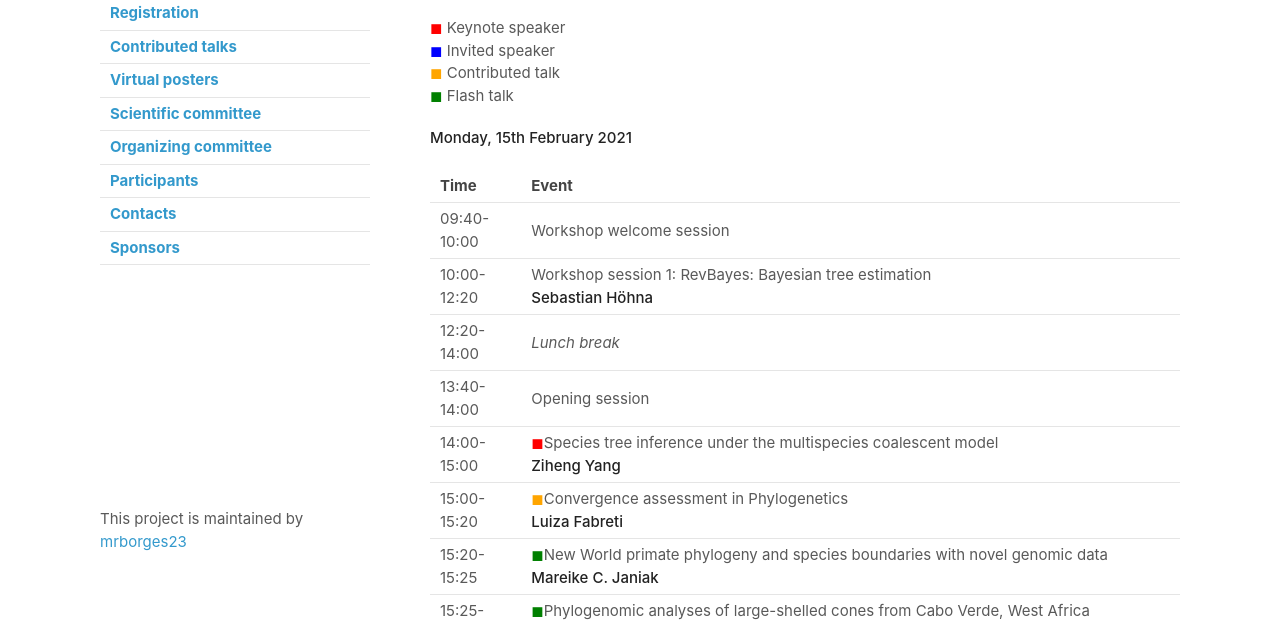
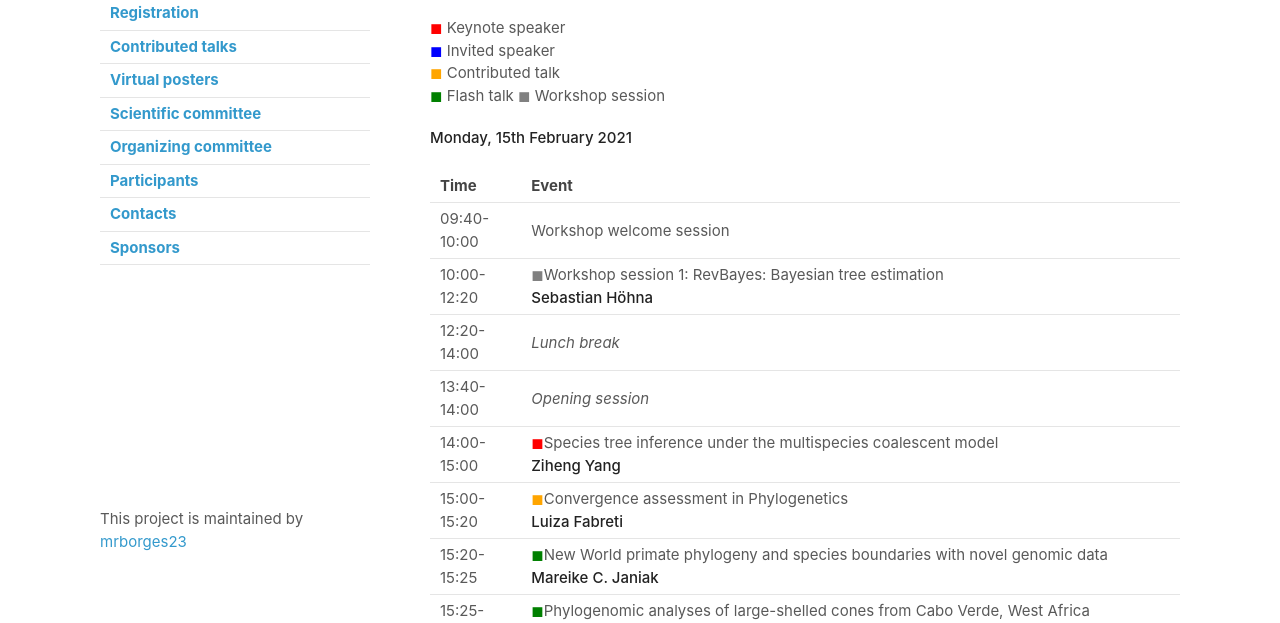
Before and after one commit to mrborges23/micphy2021, a Jekyll site: the page built from program.md, in a window 1280 px wide and 900 px high, cut to the strip 277-900 px from the top of the window. Built offline with Jekyll 4.4.1, drawn with Linux system fonts in a browser that asks for light colours; our own code applies the rules of GitHub Pages for plain Markdown files.

Commit message:
schedule

```diff
--- a/program.md
+++ b/program.md
@@ -7,6 +7,7 @@
 <span style="color:blue">&#9724;</span> Invited speaker<br/>
 <span style="color:orange">&#9724;</span> Contributed talk<br/>
 <span style="color:green">&#9724;</span> Flash talk
+<span style="color:gray">&#9724;</span> Workshop session
 
 
 
@@ -15,9 +16,9 @@
 | Time | Event |
 |---|---|
 |09:40-10:00| Workshop welcome session |
-|10:00-12:20| Workshop session 1: RevBayes: Bayesian tree estimation<br/>**Sebastian Höhna** |
+|10:00-12:20| <span style="color:gray">&#9724;</span>Workshop session 1: RevBayes: Bayesian tree estimation<br/>**Sebastian Höhna** |
 |12:20-14:00| *Lunch break* |
-|13:40-14:00| Opening session |
+|13:40-14:00| *Opening session* |
 |14:00-15:00| <span style="color:red">&#9724;</span>Species tree inference under the multispecies coalescent model<br/>**Ziheng Yang**   |
 |15:00-15:20| <span style="color:orange">&#9724;</span>Convergence assessment in Phylogenetics <br/> **Luiza Fabreti** |
 |15:20-15:25| <span style="color:green">&#9724;</span>New World primate phylogeny and species boundaries with novel genomic data <br/>  **Mareike C. Janiak** |
@@ -33,7 +34,7 @@
 |17:25-17:30| <span style="color:green">&#9724;</span>Reconstructing the evolutionary history of a rapid species radiation: the Andean Lupins <br/> **Bruno Nevado**|
 |17:30-17:35| <span style="color:green">&#9724;</span>Patterns of genomic divergence and phylogenomic analyses in a young marine radiation <br/> **Martin Helmkampf** |
 |17:35-17:40| <span style="color:green">&#9724;</span>Impact of the Paleocene–Eocene Thermal Maximum on diversification dynamics in Paederinae rove beetles <br/> **Katarzyna Koszela** |
-|17:40-18:40| Discussion group |
+|17:40-18:40| *Discussion group* |
 
 <br>
 
@@ -41,7 +42,7 @@
 
 | Time| Event |
 |---|---|
-|10:00-12:20| Workshop session 2: IQ-tree Polymorphism-aware phylogentic models <br/> **Dominik Schrempf**  |
+|10:00-12:20| <span style="color:gray">&#9724;</span>Workshop session 2: IQ-tree Polymorphism-aware phylogentic models <br/> **Dominik Schrempf**  |
 |12:20-14:00| *Lunch break* |
 |14:00-14:40| <span style="color:blue">&#9724;</span>Polymorphism-ware phylogenetic models and their applications  <br/> **Carolin Kosiol**  |
 |14:40-15:00| <span style="color:orange">&#9724;</span>ILS-Aware Analyses of Retroelement Insertions in the Anomaly Zone <br/>  **Erin Molloy** |
@@ -54,7 +55,7 @@
 |16:00-17:00| <span style="color:red">&#9724;</span>TBD <br/> **Tracy Heath**  |
 |17:00-17:20| <span style="color:orange">&#9724;</span>Inferring divergence times using a stepwise Bayesian approach<br/> **Allison Yi Hsiang** |
 |17:20-17:40| <span style="color:orange">&#9724;</span>Dating Alphaproteobacteria evolution with eukaryotic fossils <br/> **Sishuo Wang**  |
-|17:40-18:40| Poster session |
+|17:40-18:40| *Poster session* |
 
 <br>
 
@@ -62,7 +63,7 @@
 
 | Time| Event |
 |---|---|
-|10:00-12:20| Workshop session 3: Bayesian polymorphism-aware phylogenetic inference  <br/>**Rui Borges and Carolin Koisol** |
+|10:00-12:20| <span style="color:gray">&#9724;</span>Workshop session 3: Bayesian polymorphism-aware phylogenetic inference  <br/>**Rui Borges and Carolin Koisol** |
 |12:20-14:00| *Lunch break* |
 |14:00-14:40| <span style="color:blue">&#9724;</span>Mutational signatures in cancer genomics<br/>**Asger Hobolth** |
 |14:40-15:00| <span style="color:orange">&#9724;</span>On the terminal branch length distribution and its application in the singleton density score <br/>**Benjamin Wölfl** |
@@ -70,4 +71,4 @@
 |15:20-15:40| *Break*|
 |15:40-16:00| <span style="color:orange">&#9724;</span>Dissecting genomic determinants of positive selection with an evolution-guided regression model<br/>**Yi-Fei Huang** |
 |16:00-16:20| <span style="color:orange">&#9724;</span>Ordering the events in the ancient tree of life with edge length ratio distributions <br/> **Andrew J. Roger**  |
-|16:20-16:40| Closing session |
+|16:20-16:40| *Closing session* |
```
